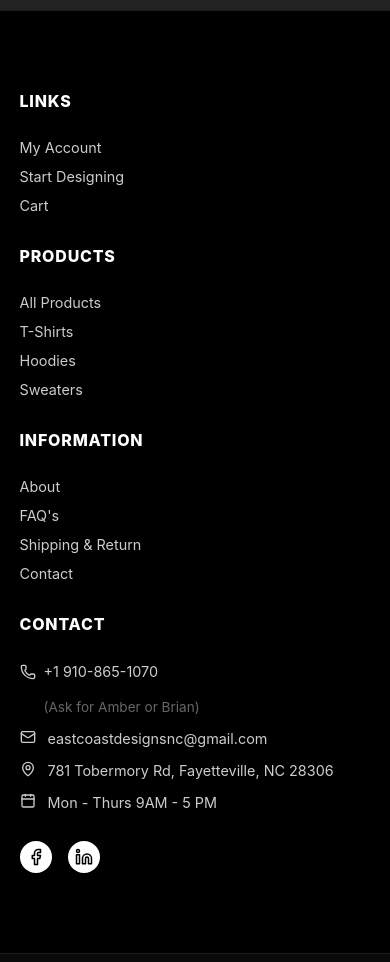
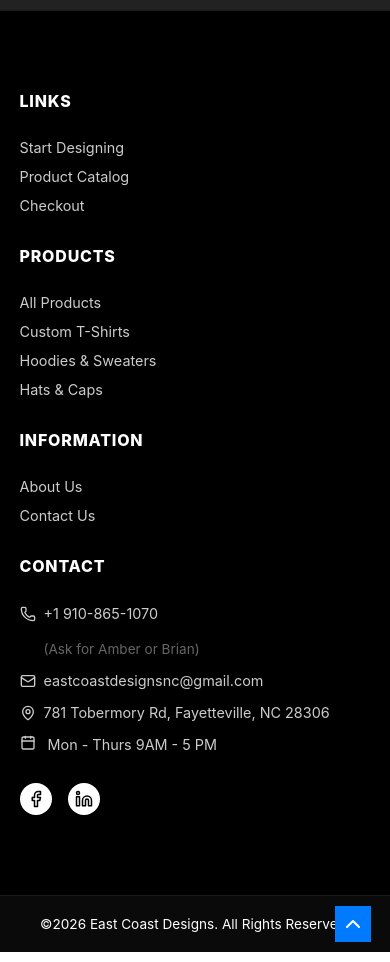
Before and after one commit to GODZISOP/onedigital-sol, a Next.js app: page / in a window 390 px wide. Shown: the part 6840-7802 px from the top of the page. Built offline with nearby package versions, Linux system fonts and the light colour scheme; a web font is replaced by a local one.

Commit message:
Ensure all footer navigation links, phone callto, mailto, maps, and social links are fully functional

```diff
--- a/src/components/Footer.tsx
+++ b/src/components/Footer.tsx
@@ -15,40 +15,42 @@ export default function Footer() {
 
         <div className={styles.column}>
           <h3 className={styles.colTitle}>LINKS</h3>
-          <Link href="/account" className={styles.link}>My Account</Link>
           <Link href="/design" className={styles.link}>Start Designing</Link>
-          <Link href="/cart" className={styles.link}>Cart</Link>
+          <Link href="/products" className={styles.link}>Product Catalog</Link>
+          <Link href="/checkout" className={styles.link}>Checkout</Link>
         </div>
 
         <div className={styles.column}>
           <h3 className={styles.colTitle}>PRODUCTS</h3>
           <Link href="/products" className={styles.link}>All Products</Link>
-          <Link href="/t-shirts" className={styles.link}>T-Shirts</Link>
-          <Link href="/hoodies" className={styles.link}>Hoodies</Link>
-          <Link href="/sweaters" className={styles.link}>Sweaters</Link>
+          <Link href="/products" className={styles.link}>Custom T-Shirts</Link>
+          <Link href="/products" className={styles.link}>Hoodies & Sweaters</Link>
+          <Link href="/products" className={styles.link}>Hats & Caps</Link>
         </div>
 
         <div className={styles.column}>
           <h3 className={styles.colTitle}>INFORMATION</h3>
-          <Link href="/about" className={styles.link}>About</Link>
-          <Link href="/faq" className={styles.link}>FAQ's</Link>
-          <Link href="/shipping" className={styles.link}>Shipping & Return</Link>
-          <Link href="/contact" className={styles.link}>Contact</Link>
+          <Link href="/about" className={styles.link}>About Us</Link>
+          <Link href="/contact" className={styles.link}>Contact Us</Link>
         </div>
 
         <div className={styles.column}>
           <h3 className={styles.colTitle}>CONTACT</h3>
           <div className={styles.contactItem} style={{ flexDirection: 'column', alignItems: 'flex-start' }}>
-            <div style={{ display: 'flex', alignItems: 'center', gap: '0.5rem' }}>
+            <a href="tel:+19108651070" style={{ display: 'flex', alignItems: 'center', gap: '0.5rem', color: 'inherit', textDecoration: 'none' }}>
               <Phone size={16} /> +1 910-865-1070
-            </div>
+            </a>
             <span style={{ fontSize: '0.85rem', color: '#666', marginLeft: '1.5rem', marginTop: '0.2rem' }}>(Ask for Amber or Brian)</span>
           </div>
           <div className={styles.contactItem}>
-            <Mail size={16} /> eastcoastdesignsnc@gmail.com
+            <a href="mailto:eastcoastdesignsnc@gmail.com" style={{ display: 'flex', alignItems: 'center', gap: '0.5rem', color: 'inherit', textDecoration: 'none' }}>
+              <Mail size={16} /> eastcoastdesignsnc@gmail.com
+            </a>
           </div>
           <div className={styles.contactItem}>
-            <MapPin size={16} /> 781 Tobermory Rd, Fayetteville, NC 28306
+            <a href="https://www.google.com/maps/search/?api=1&query=781+Tobermory+Rd,+Fayetteville,+NC+28306" target="_blank" rel="noopener noreferrer" style={{ display: 'flex', alignItems: 'center', gap: '0.5rem', color: 'inherit', textDecoration: 'none' }}>
+              <MapPin size={16} /> 781 Tobermory Rd, Fayetteville, NC 28306
+            </a>
           </div>
           <div className={styles.contactItem}>
             <Calendar size={16} /> Mon - Thurs 9AM - 5 PM
```
